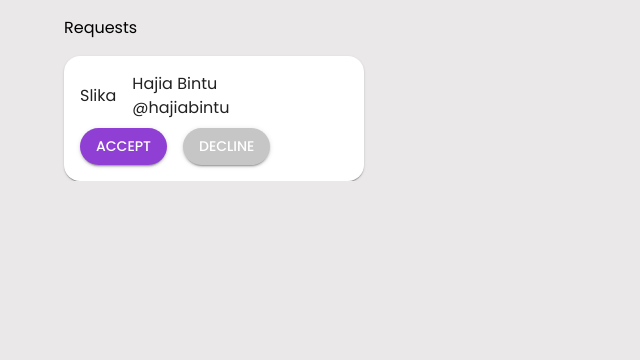
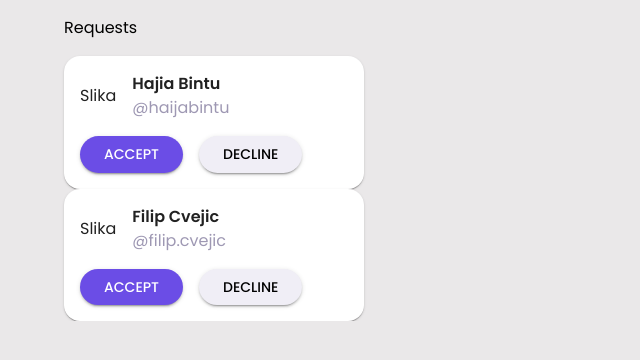
Before and after one commit to filipcvejic/Postify, a Next.js app in the folder client/: page / in a window 1280 px wide. Shown: the top 360 px of the page, without its empty margins (0-640 px from the left). Built offline with nearby package versions, Linux system fonts and the light colour scheme.

Commit message:
Made structure changes for friend request list

```diff
--- a/client/src/components/FriendRequestsList.tsx
+++ b/client/src/components/FriendRequestsList.tsx
@@ -2,19 +2,37 @@ import { Button, Card, Grid2, Stack, Typography } from "@mui/material";
 import React from "react";
 
 export default function FriendRequestsList() {
+  const requests = [
+    {
+      id: 3,
+      fullName: "Hajia Bintu",
+      nickname: "@haijabintu",
+      image: "Neka slika",
+    },
+    {
+      id: 5,
+      fullName: "Filip Cvejic",
+      nickname: "@filip.cvejic",
+      image: "Neka slika",
+    },
+  ];
+
   return (
     <Grid2 maxWidth={300}>
       <Typography my={2}>Requests</Typography>
-      <Card sx={{ p: 2, borderRadius: 4 }}>
-        <Stack gap={1}>
+      {requests.map((request) => (
+        <Card sx={{ p: 2, borderRadius: 4 }} key={request.id}>
+          <Stack gap={2}>
             <Grid2 container gap={2} alignItems={`center`}>
               <Grid2>
                 <Typography>Slika</Typography>
               </Grid2>
               <Grid2>
                 <Stack>
-                <Typography>Hajia Bintu</Typography>
-                <Typography>@hajiabintu</Typography>
+                  <Typography fontWeight={600}>{request.fullName}</Typography>
+                  <Typography color={`hsl(252 , 15% , 65%)`}>
+                    {request.nickname}
+                  </Typography>
                 </Stack>
               </Grid2>
             </Grid2>
@@ -22,7 +40,11 @@ export default function FriendRequestsList() {
               <Grid2>
                 <Button
                   variant={`contained`}
-                sx={{ background: `#8F3FD3`, borderRadius: 20 }}
+                  sx={{
+                    background: `hsl(252, 75% , 60%)`,
+                    borderRadius: 20,
+                    paddingInline: 3,
+                  }}
                 >
                   Accept
                 </Button>
@@ -30,7 +52,12 @@ export default function FriendRequestsList() {
               <Grid2>
                 <Button
                   variant={`contained`}
-                sx={{ background: `#C6C6C6`, borderRadius: 20 }}
+                  sx={{
+                    background: `hsl(252 , 30% , 95%)`,
+                    borderRadius: 20,
+                    paddingInline: 3,
+                    color: "black",
+                  }}
                 >
                   Decline
                 </Button>
@@ -38,6 +65,7 @@ export default function FriendRequestsList() {
             </Grid2>
           </Stack>
         </Card>
+      ))}
     </Grid2>
   );
 }
```
Lines whose indentation alone changed are shown as unchanged.
